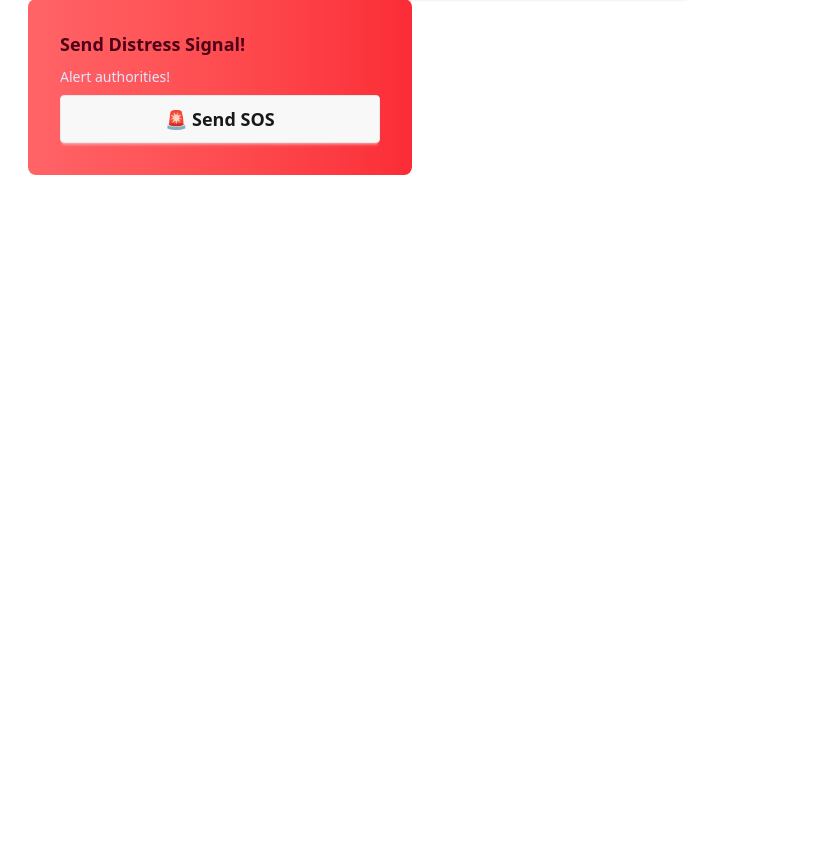
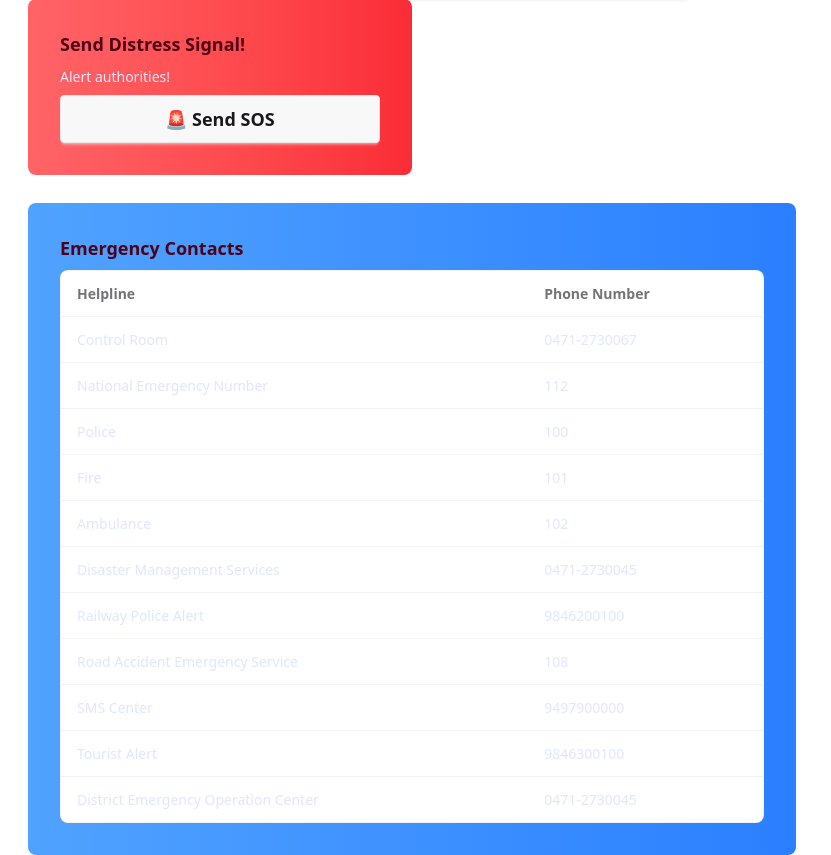
Before and after one commit to vachan-maker/alert, a Flask app: page / in a window 1280 px wide. Shown: the part 585-1440 px from the top of the page, without its empty margins (0-831 px from the left). Before the commit the page ends 760 px from the top, so only its background shows below. Run offline with Flask 3, Linux system fonts and the light colour scheme; the visitor is signed in with stand-in values (Sample User, id 1).

Commit message:
Added emergency contacts

```diff
--- a/disasterResponse/static/src/output.css
+++ b/disasterResponse/static/src/output.css
@@ -2245,6 +2245,9 @@
       max-width: 96rem;
     }
   }
+  .m-5 {
+    margin: calc(var(--spacing) * 5);
+  }
   .filter {
     display: flex;
     flex-wrap: wrap;
@@ -2564,6 +2567,9 @@
   .h-96 {
     height: calc(var(--spacing) * 96);
   }
+  .min-h-40 {
+    min-height: calc(var(--spacing) * 40);
+  }
   .min-h-96 {
     min-height: calc(var(--spacing) * 96);
   }
@@ -2573,20 +2579,23 @@
   .w-2xl {
     width: var(--container-2xl);
   }
+  .w-3xl {
+    width: var(--container-3xl);
+  }
   .w-4xl {
     width: var(--container-4xl);
   }
   .w-8 {
     width: calc(var(--spacing) * 8);
   }
+  .w-100 {
+    width: calc(var(--spacing) * 100);
+  }
+  .w-16 {
+    width: calc(var(--spacing) * 16);
+  }
   .w-96 {
     width: calc(var(--spacing) * 96);
-  }
-  .w-100 {
-    width: calc(var(--spacing) * 100);
-  }
-  .w-16 {
-    width: calc(var(--spacing) * 16);
   }
   .w-fit {
     width: fit-content;
@@ -2729,6 +2738,9 @@
   .overflow-auto {
     overflow: auto;
   }
+  .overflow-x-auto {
+    overflow-x: auto;
+  }
   .rounded-2xl {
     border-radius: var(--radius-2xl);
   }
@@ -2761,6 +2773,12 @@
   .border-accent {
     border-color: var(--color-accent);
   }
+  .border-base-content {
+    border-color: var(--color-base-content);
+  }
+  .border-base-content\/5 {
+    border-color: color-mix(in oklab, var(--color-base-content) 5%, transparent);
+  }
   .border-indigo-500 {
     border-color: var(--color-indigo-500);
   }
@@ -2780,6 +2798,9 @@
   .bg-error {
     background-color: var(--color-error);
   }
+  .bg-primary {
+    background-color: var(--color-primary);
+  }
   .bg-gradient-to-r {
     --tw-gradient-position: to right in oklab;
     background-image: linear-gradient(var(--tw-gradient-stops));
@@ -2787,6 +2808,10 @@
   .bg-linear-to-r {
     --tw-gradient-position: to right in oklab;
     background-image: linear-gradient(var(--tw-gradient-stops));
+  }
+  .from-blue-400 {
+    --tw-gradient-from: var(--color-blue-400);
+    --tw-gradient-stops: var(--tw-gradient-via-stops, var(--tw-gradient-position), var(--tw-gradient-from) var(--tw-gradient-from-position), var(--tw-gradient-to) var(--tw-gradient-to-position));
   }
   .from-cyan-500 {
     --tw-gradient-from: var(--color-cyan-500);
@@ -2864,6 +2889,9 @@
   .text-wrap {
     text-wrap: wrap;
   }
+  .text-blue-600 {
+    color: var(--color-blue-600);
+  }
   .text-error-content {
     color: var(--color-error-content);
   }
@@ -2878,6 +2906,9 @@
   }
   .text-secondary {
     color: var(--color-secondary);
+  }
+  .text-white {
+    color: var(--color-white);
   }
   .btn-link {
     text-decoration-line: underline;
--- a/disasterResponse/templates/index.html
+++ b/disasterResponse/templates/index.html
@@ -128,6 +128,36 @@ const url = "https://api.open-meteo.com/v1/forecast";
     </div>
   </div>
 </div>
+<div class="card bg-gradient-to-r from-blue-400 to-blue-500 text-primary-content w-3xl min-h-40 mt-7">
+  <div class="card-body">
+    <h2 class="card-title text-error-content">Emergency Contacts</h2>
+    <div class="overflow-x-auto rounded-box border border-base-content/5 bg-base-100">
+      <table class="table">
+        <!-- head -->
+        <thead>
+          <tr>
+            <th>Helpline</th>
+            <th>Phone Number</th>
+          </tr>
+        </thead>
+        <tbody>
+          <tr><td>Control Room</a></td><td><a href="tel:+910471-2730067">0471-2730067</a></td></tr>
+          <tr><td>National Emergency Number</td><td><a href="tel:112">112</a></td></tr>
+          <tr><td>Police</td><td><a href="tel:112">100</a></td></tr>
+          <tr><td>Fire</td><td><a href="tel:101">101</a></td></tr>
+          <tr><td>Ambulance</td><td><a href="tel:102">102</a></td></tr>
+          <tr><td>Disaster Management Services</td><td><a href="tel:+04712730045">0471-2730045</a></td></tr>
+          <tr><td>Railway Police Alert</td><td><a href="tel:+919846200100">9846200100</a></td></tr>
+          <tr><td>Road Accident Emergency Service</td><td><a href="tel:108">108</a></td></tr>
+          <tr><td>SMS Center</td><td><a href="tel:+919497900000">9497900000</a></td></tr>
+          <tr><td>Tourist Alert</td><td><a href="9846300100">9846300100</a></td></tr>
+          <tr><td>District Emergency Operation Center</td><td><a href="0471-2730045">0471-2730045</a></td></tr>
+        </tbody>
+      </table>
+    </div>
+
+  </div>
+</div>
 </div>
 
 {% endblock %}
```
